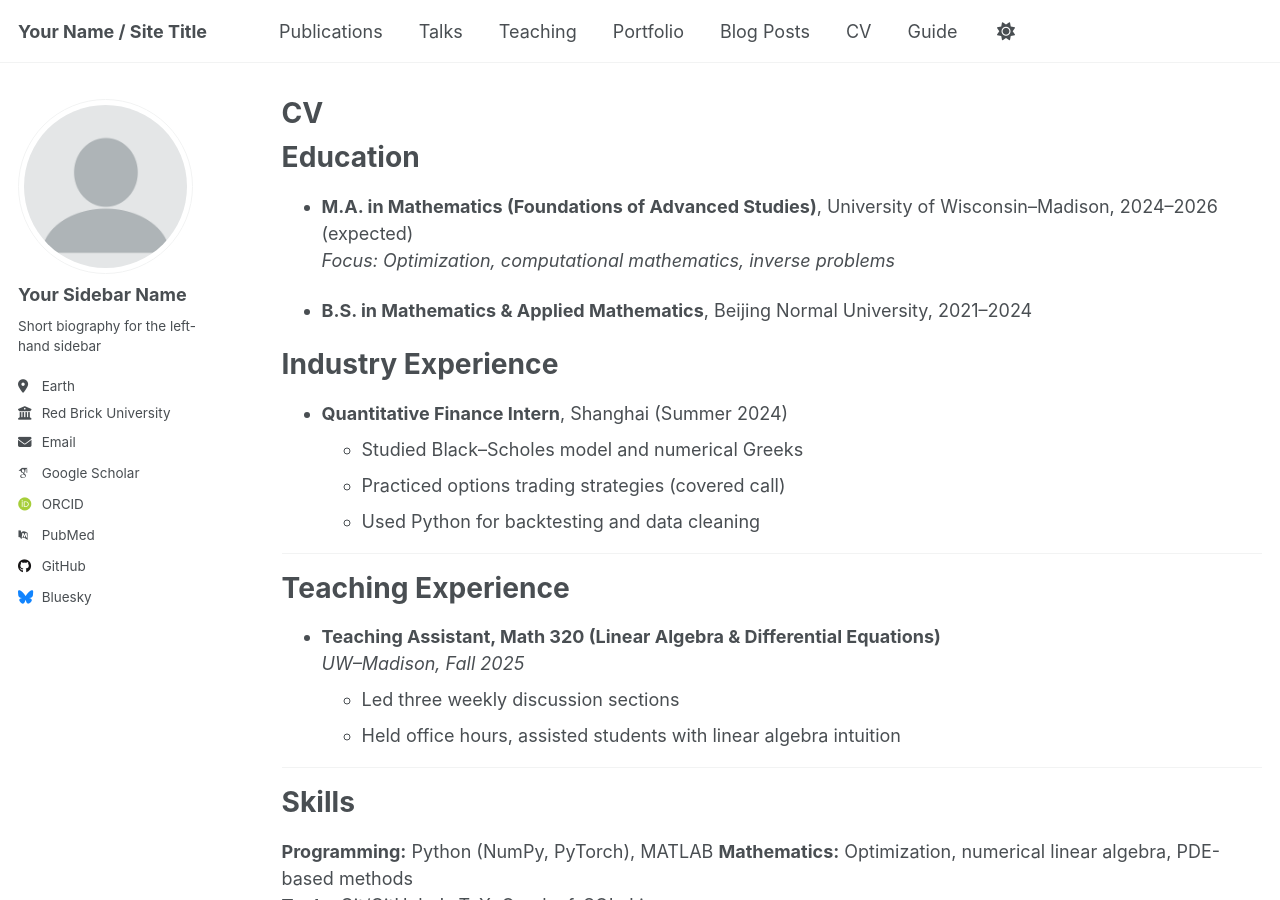
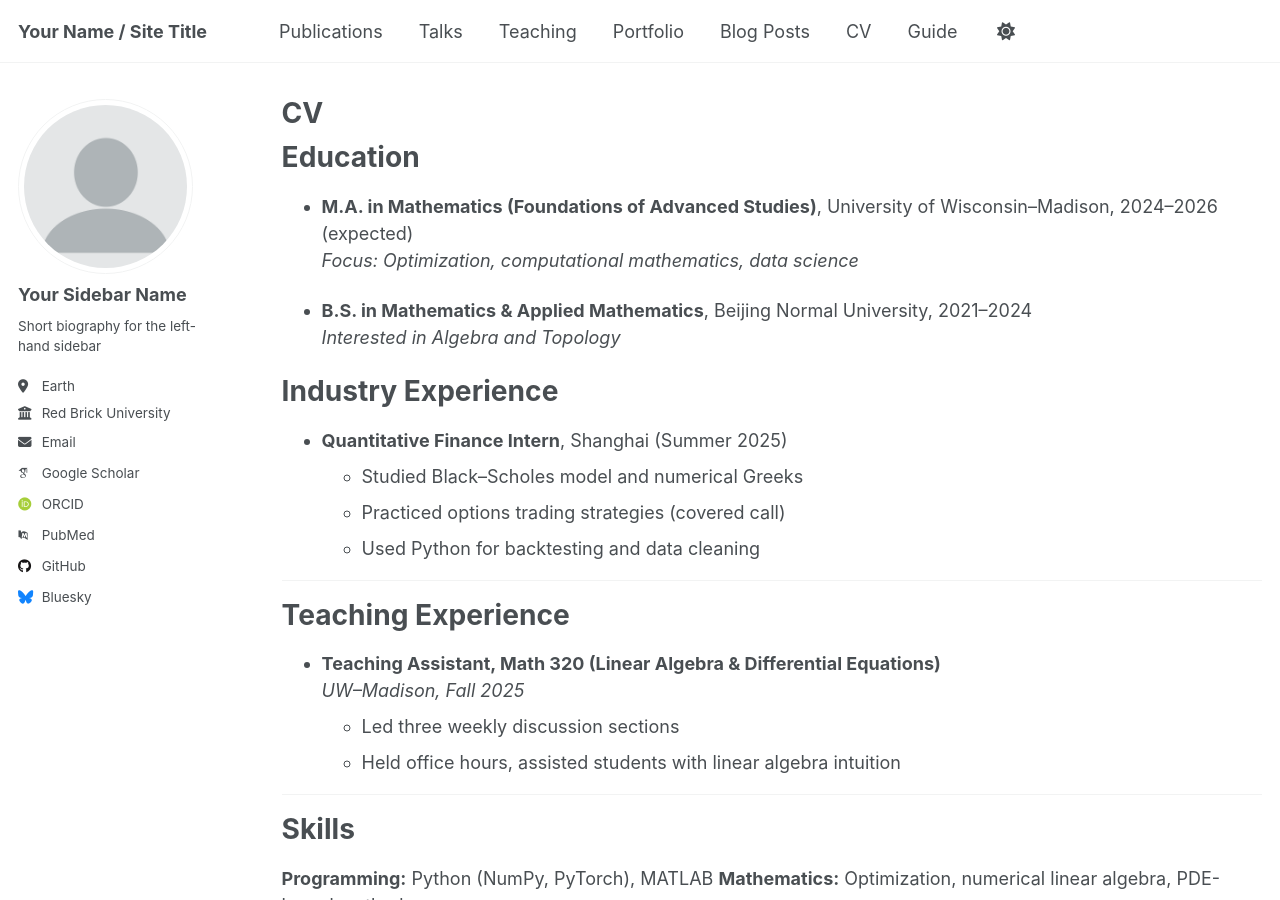
Before and after one commit to Joel-Wang-Math/Yingzhou-Wang, a Jekyll site: the page built from _pages/cv.md, in a window 1280 px wide and 900 px high. Built offline with Jekyll 4.4.1, drawn with Linux system fonts in a browser that asks for light colours; some web fonts are replaced; a script that is not in the unit is left out.

Commit message:
Revise CV education focus and internship year
Updated education focus and adjusted internship dates.

```diff
--- a/_pages/cv.md
+++ b/_pages/cv.md
@@ -12,14 +12,14 @@ redirect_from:
 Education
 ======
 * **M.A. in Mathematics (Foundations of Advanced Studies)**, University of Wisconsin–Madison, 2024–2026 (expected)
-  *Focus: Optimization, computational mathematics, inverse problems*
+  *Focus: Optimization, computational mathematics, data science*
 
 * **B.S. in Mathematics & Applied Mathematics**, Beijing Normal University, 2021–2024
-
+  *Interested in Algebra and Topology*
 
 Industry Experience
 ======
-* **Quantitative Finance Intern**, Shanghai (Summer 2024)
+* **Quantitative Finance Intern**, Shanghai (Summer 2025)
   - Studied Black–Scholes model and numerical Greeks
   - Practiced options trading strategies (covered call)
   - Used Python for backtesting and data cleaning
```
